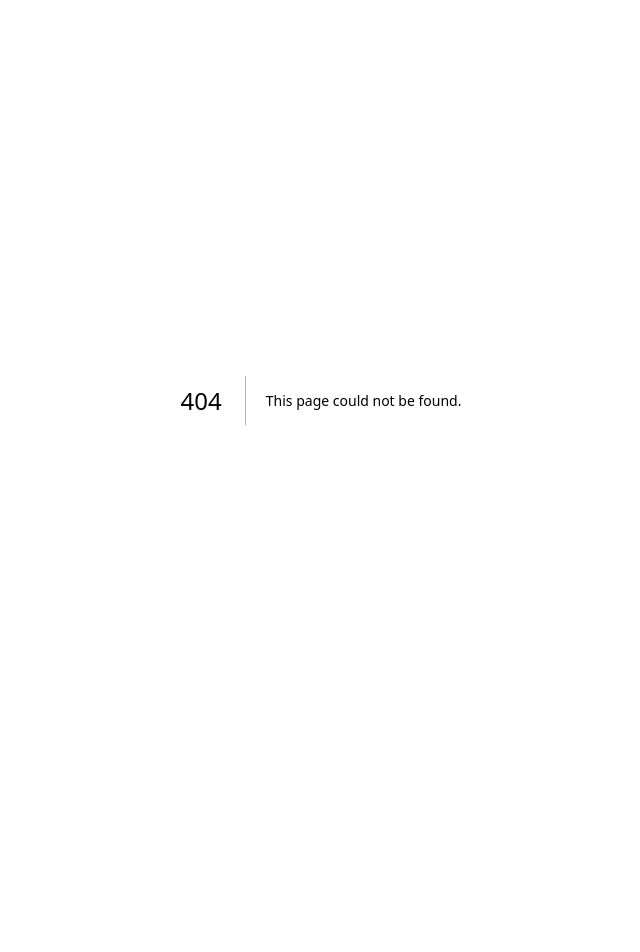
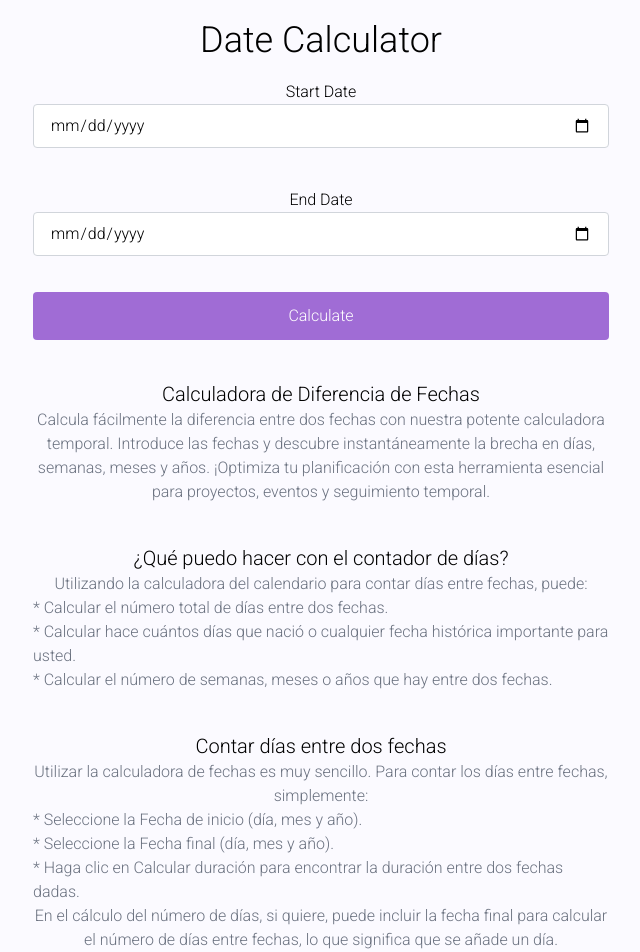
Before and after one commit to GiovanniCoding/tools-page, a Next.js app: page /date/count-days in a window 1280 px wide. Before the commit this address had no page. Shown: the top 952 px of the page, without its empty margins (319-959 px from the left). Before the commit the page ends 800 px from the top, so only its background shows below. Built offline with nearby package versions, Linux system fonts and the light colour scheme.

Commit message:
Count days between two dates

```diff
--- a/src/app/date/page.tsx
+++ b/src/app/date/count-days/page.tsx
@@ -1,4 +1,4 @@
-import CountDaysForm from "../ui/CountDaysForm";
+import CountDaysForm from "@/app/ui/CountDaysForm";
 
 const DatePage = () => {
   return (
--- a/src/app/globals.css
+++ b/src/app/globals.css
@@ -1,3 +1,7 @@
 @tailwind base;
 @tailwind components;
 @tailwind utilities;
+
+:root {
+    background-color: #fbfaff;
+}
--- a/src/app/lib/actions.tsx
+++ b/src/app/lib/actions.tsx
@@ -1,20 +1,30 @@
 'use server'
 
-export async function calculateTimeBetweenDates(prevState: any, formData: FormData) {
+import { DateState } from "../ui/CountDaysForm";
+
+
+export async function calculateTimeBetweenDates(prevState: DateState, formData: FormData): Promise<DateState> {
 
   const startDate = new Date(formData.get('startDate') as string);
   const endDate = new Date(formData.get('endDate') as string);
 
+  const milisecondsPerDay = 24 * 60 * 60 * 1000;
   const milisecondsPerWeek = 7 * 24 * 60 * 60 * 1000;
-  const milisecondsPerDay = 24 * 60 * 60 * 1000;
+  const milisecondsPerMonth = 30 * 24 * 60 * 60 * 1000;
+  const milisecondsPerYear = 365 * 24 * 60 * 60 * 1000;
 
   const differenceMilliseconds = endDate.getTime() - startDate.getTime();
   const differenceDays = differenceMilliseconds / milisecondsPerDay;
   const differenceWeeks = differenceMilliseconds / milisecondsPerWeek;
+  const differenceMonths = differenceMilliseconds / milisecondsPerMonth;
+  const differenceYears = differenceMilliseconds / milisecondsPerYear;
 
   return {
     ...prevState,
+    showResult: true,
     differenceDays,
     differenceWeeks,
+    differenceMonths,
+    differenceYears,
   }
 }
--- a/src/app/ui/CountDaysForm.tsx
+++ b/src/app/ui/CountDaysForm.tsx
@@ -1,56 +1,115 @@
-'use client'
+"use client";
 
-import { useFormState } from 'react-dom'
-import { calculateTimeBetweenDates } from '../lib/actions'
-
-export type State = {
-  differenceDays: number,
-  differenceWeeks: number,
-};
+import { useFormState } from "react-dom";
+import { calculateTimeBetweenDates } from "../lib/actions";
+import { DateState } from "../types";
 
 const initialState = {
+  showResult: false,
   differenceDays: 0,
   differenceWeeks: 0,
-}
+  differenceMonths: 0,
+  differenceYears: 0,
+} as DateState;
 
 const CountDaysForm = () => {
-  const [state, formAction] = useFormState(calculateTimeBetweenDates, initialState)
+  const [state, formAction] = useFormState(
+    calculateTimeBetweenDates,
+    initialState
+  );
 
   return (
-    <>
+    <div className="mx-auto max-w-xl">
+      <div>
         <form action={formAction}>
-        <div>
-          <span>Start Date</span>
+          <div className="py-5">
+            <div>Start Date</div>
             <input
+              className="w-full px-4 py-2 border border-gray-300 rounded hover:cursor-text"
               type="date"
               name="startDate"
               id="startDate"
               required
             />
           </div>
-        <div>
-          <span>End Date</span>
+          <div className="py-5">
+            <div>End Date</div>
             <input
+              className="w-full px-4 py-2 border border-gray-300 rounded hover:cursor-text"
               type="date"
               name="endDate"
               id="endDate"
               required
             />
           </div>
-        <button type="submit">Submit</button>
+          <button
+            type="submit"
+            className="w-full px-4 py-3 mt-4 text-white rounded bg-[#a06cd5] hover:bg-[#9163cb]"
+          >
+            Calculate
+          </button>
         </form>
+        {
+          state.showResult && (
             <div>
-        <div>
-          <span>Number of Days:</span>
+              <div className="my-3 py-5 bg-white flex flex-col">
+                <span className="text-lg font-thin mb-2">Number of Days</span>
                 <span>{state.differenceDays}</span>
               </div>
-        <div>
-          <span>Number of Weeks:</span>
-          <span>{state.differenceWeeks.toFixed(2)}</span>
+              <div className="my-3 py-5 bg-white flex flex-col">
+                <span className="text-lg font-thin mb-2">Number of Weeks</span>
+                <span>{state.differenceWeeks?.toFixed(2)}</span>
+              </div>
+              <div className="my-3 py-5 bg-white flex flex-col">
+                <span className="text-lg font-thin mb-2">Number of Months</span>
+                <span>{state.differenceMonths?.toFixed(2)}</span>
+              </div>
+              <div className="my-3 py-5 bg-white flex flex-col">
+                <span className="text-lg font-thin mb-2">Number of Years</span>
+                <span>{state.differenceYears?.toFixed(2)}</span>
               </div>
             </div>
-    </>
           )
         }
+      </div>
+      <div className="flex flex-col gap-10 mt-10">
+        <div>
+          <h1 className="text-xl">Calculadora de Diferencia de Fechas</h1>
+          <p className="text-gray-500">
+            Calcula fácilmente la diferencia entre dos fechas con nuestra potente calculadora temporal. Introduce las fechas y descubre instantáneamente la brecha en días, semanas, meses y años. ¡Optimiza tu planificación con esta herramienta esencial para proyectos, eventos y seguimiento temporal.
+          </p>
+        </div>
 
-export default CountDaysForm
+        <div>
+          <h1 className="text-xl">¿Qué puedo hacer con el contador de días?</h1>
+          <p className="text-gray-500">
+          Utilizando la calculadora del calendario para contar días entre fechas, puede:
+
+          <ol className="text-start">
+            <li>* Calcular el número total de días entre dos fechas.</li>
+            <li>* Calcular hace cuántos días que nació o cualquier fecha histórica importante para usted.</li>
+            <li>* Calcular el número de semanas, meses o años que hay entre dos fechas.</li>
+          </ol>
+          </p>
+        </div>
+
+        <div>
+          <h1 className="text-xl">Contar días entre dos fechas</h1>
+          <p className="text-gray-500">
+          Utilizar la calculadora de fechas es muy sencillo. Para contar los días entre fechas, simplemente:
+
+          <ol className="text-start">
+            <li>* Seleccione la Fecha de inicio (día, mes y año).</li>
+            <li>* Seleccione la Fecha final (día, mes y año).</li>
+            <li>* Haga clic en Calcular duración para encontrar la duración entre dos fechas dadas.</li>
+          </ol>
+
+          En el cálculo del número de días, si quiere, puede incluir la fecha final para calcular el número de días entre fechas, lo que significa que se añade un día.
+          </p>
+        </div>
+      </div>
+    </div>
+  );
+};
+
+export default CountDaysForm;
```
Also changed, not shown: src/app/types.d.ts (added, +8 -0 lines). Lines whose indentation alone changed are shown as unchanged.
